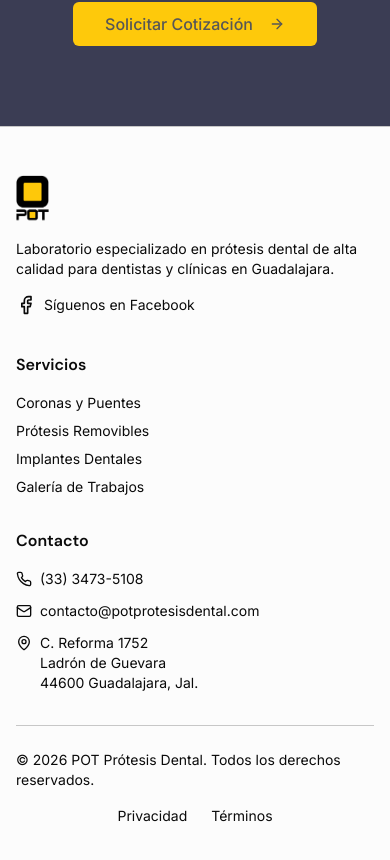
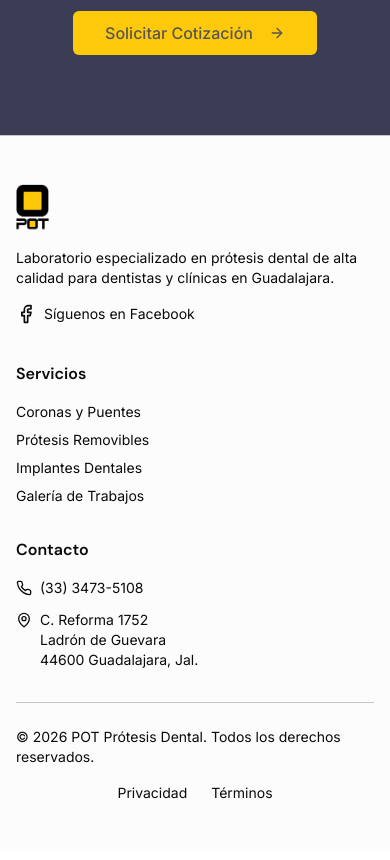
Before and after one commit to intij02/potprotesis, a React (Vite) app: page / in a window 390 px wide. Shown: the part 7328-8188 px from the top of the page. Built offline with nearby package versions, Linux system fonts and the light colour scheme.

Commit message:
fix: ajustar hero en mobile y quitar email del footer

```diff
--- a/src/layouts/parts/Footer.tsx
+++ b/src/layouts/parts/Footer.tsx
@@ -1,5 +1,5 @@
 import { Link } from 'react-router-dom';
-import { Phone, Mail, MapPin, Facebook } from 'lucide-react';
+import { Phone, MapPin, Facebook } from 'lucide-react';
 
 /**
  * Footer component for POT Prótesis Dental
@@ -60,10 +60,6 @@
                 <Phone className="w-4 h-4" />
                 (33) 3473-5108
               </a>
-              <a href="mailto:contacto@potprotesisdental.com" className="flex items-center gap-2 text-sm text-muted-foreground hover:text-primary transition-colors">
-                <Mail className="w-4 h-4" />
-                contacto@potprotesisdental.com
-              </a>
               <div className="flex items-start gap-2 text-sm text-muted-foreground">
                 <MapPin className="w-4 h-4 mt-0.5 flex-shrink-0" />
                 <span>C. Reforma 1752<br />Ladrón de Guevara<br />44600 Guadalajara, Jal.</span>
--- a/src/pages/index.tsx
+++ b/src/pages/index.tsx
@@ -43,7 +43,7 @@
 
       <div className="min-h-screen">
         {/* Hero Section */}
-        <section className="relative h-[600px] lg:h-[700px] flex items-center overflow-hidden">
+        <section className="relative lg:h-[700px] flex items-center overflow-hidden">
           <div className="absolute inset-0">
             <img
               src="/media/pages-home-gallery-3-94a5fe60.jpg"
```
